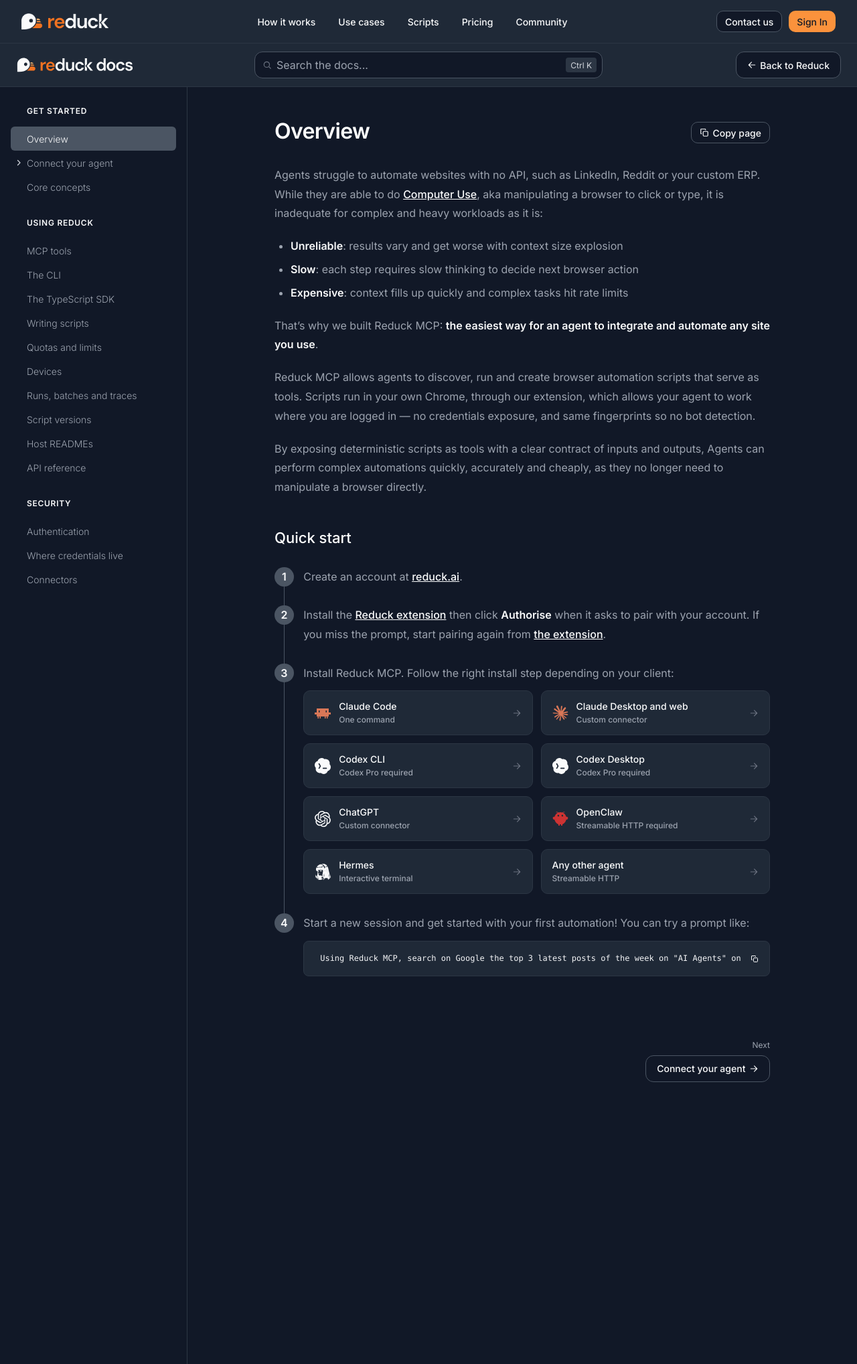
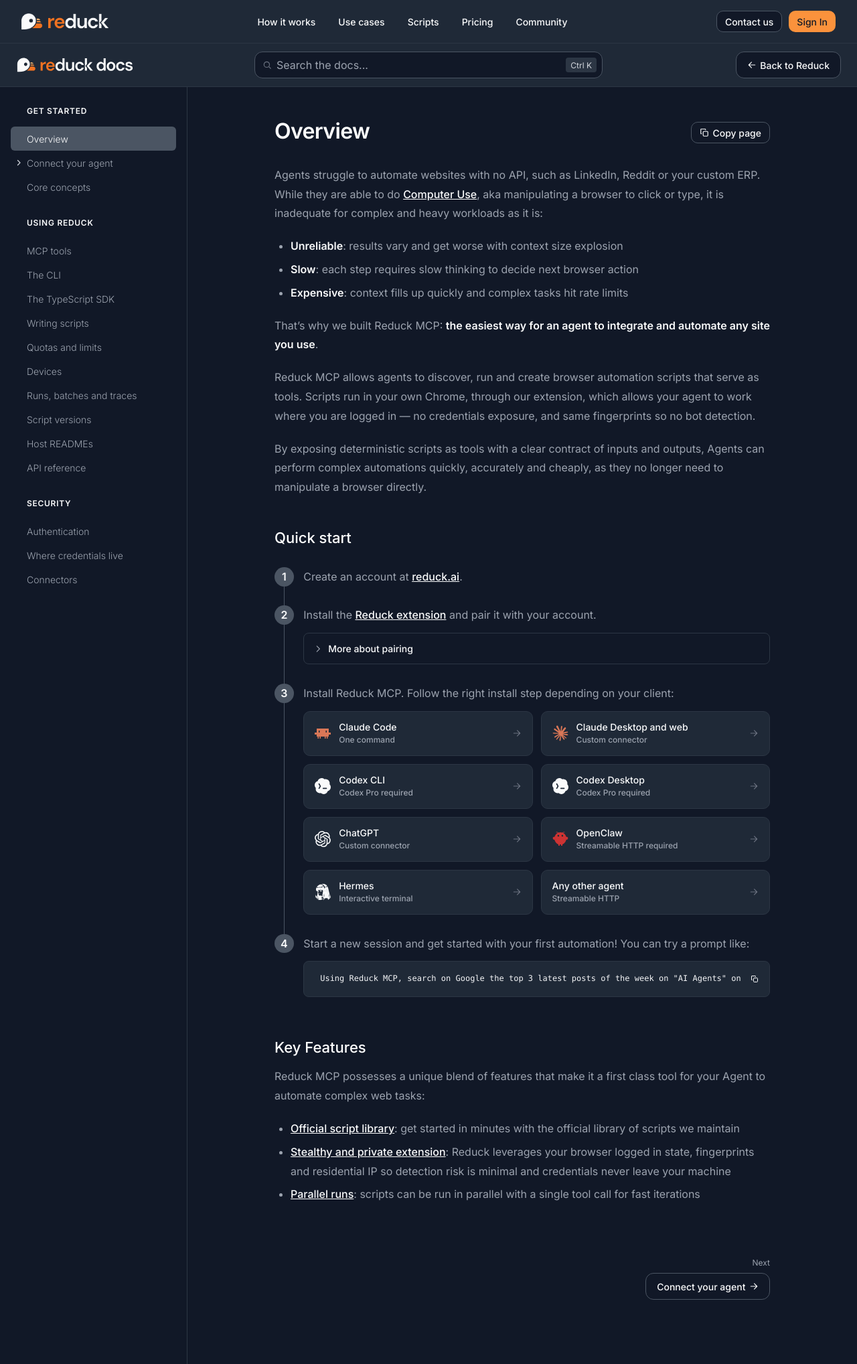
Before and after one commit to conception-ai/docs.reduck.ai, a Jekyll site: the page built from _docs/overview/index.md, in a window 1280 px wide. Shown: the whole page at 67% size. Built offline with Jekyll 4.4.1, drawn with Linux system fonts in a browser that asks for light colours.

Commit message:
feat(docs): fold pairing details under step 2, with a video, and drop the extension page
A `:::details <summary>` group folds prose under one line, and a `::video <uid> <title>` line
renders a Cloudflare Stream player through `_includes/stream.html`, with its VideoObject
declaration. Step 2 of the quick start uses both. The extension page is gone; its one link points
at the Chrome Web Store.

Co-Authored-By: Claude Fable 5.1 <noreply@anthropic.com>

````diff
--- a/_config.yml
+++ b/_config.yml
@@ -6,6 +6,9 @@ url: https://docs.reduck.ai
 app_url: https://reduck.ai
 discord_url: https://discord.gg/reduck
 lang: en
+
+# Where a `::video` line's player is served from — Conception AI's Cloudflare Stream account.
+cloudflare_stream_domain: customer-469wlygs2m99dfwt.cloudflarestream.com
 
 collections:
     docs:
--- a/_docs/overview/index.md
+++ b/_docs/overview/index.md
@@ -20,7 +20,22 @@ By exposing deterministic scripts as tools with a clear contract of inputs and o
 ## Quick start
 
 1. Create an account at [reduck.ai](https://reduck.ai/#signin).
-2. Install the [Reduck extension](https://chromewebstore.google.com/detail/reduck/koccidjchcojlmgkdhibpgjbnhcoopio) then click **Authorise** when it asks to pair with your account. If you miss the prompt, start pairing again from [the extension](/docs/extension).
+2. Install the [Reduck extension](https://chromewebstore.google.com/detail/reduck/koccidjchcojlmgkdhibpgjbnhcoopio) and pair it with your account.
+
+    :::details More about pairing
+    Right after the install, the extension asks to pair with your Reduck account: click
+    **Authorise**. A paired browser is a [device](/docs/devices), and scripts run in it act as
+    you — they inherit the sites you are already signed into, and no password ever reaches
+    Reduck.
+
+    If you missed the prompt, start pairing again from the extension itself:
+
+    ::video de9cf994bb67e90bdecc4e37a450bbb3 Restart pairing from the Reduck extension
+
+    The extension is only needed to run scripts on your own Chrome. To use
+    [managed browsers](/docs/core-concepts#browser) only, skip this step.
+    :::
+
 3. Install Reduck MCP. Follow the right install step depending on your client:
 
     ::tiles-from connect-your-agent
@@ -30,3 +45,11 @@ By exposing deterministic scripts as tools with a clear contract of inputs and o
     ```markdown
     Using Reduck MCP, search on Google the top 3 latest posts of the week on "AI Agents" on LinkedIn. Then return the profiles of potential buyers of B2B AI agents
     ```
+
+## Key Features
+
+Reduck MCP possesses a unique blend of features that make it a first class tool for your Agent to automate complex web tasks:
+
+- **[Official script library](/docs/core-concepts#official-scripts-library)**: get started in minutes with the official library of scripts we maintain
+- **[Stealthy and private extension](/docs/core-concepts#browser)**: Reduck leverages your browser logged in state, fingerprints and residential IP so detection risk is minimal and credentials never leave your machine
+- **[Parallel runs](/docs/core-concepts#runs)**: scripts can be run in parallel with a single tool call for fast iterations
--- a/_includes/blocks.html
+++ b/_includes/blocks.html
@@ -57,6 +57,13 @@
 				</li>
 			{%- endfor -%}
 		</ul>
+	{%- when "details" -%}
+		<details class="docs-details">
+			<summary>{% include icon.html name="chevron-right" %}{{ block.summary }}</summary>
+			<div class="body">{% include blocks.html blocks=block.blocks %}</div>
+		</details>
+	{%- when "video" -%}
+		{% include stream.html id=block.id title=block.title %}
 	{%- else -%}
 		<div class="docs-prose">{{ block.html }}</div>
 	{%- endcase -%}
--- /dev/null
+++ b/_includes/stream.html
@@ -0,0 +1,32 @@
+{%- comment -%}
+  A Cloudflare Stream video, by its id. The player is Stream's own, in an iframe that keeps the
+  16:9 box while the column resizes. With a title it also declares itself to a crawler as a
+  VideoObject; description, uploadDate (YYYY-MM-DD) and duration (ISO 8601, PT1M30S) join that
+  declaration when given, and are left out when not.
+
+  Usage: {% include stream.html id="<uid>" title="…" description="…" uploadDate="…" duration="…" %}
+{%- endcomment -%}
+{%- assign stream = "https://" | append: site.cloudflare_stream_domain | append: "/" | append: include.id -%}
+<div class="stream">
+	<iframe allow="accelerometer; gyroscope; autoplay; encrypted-media; picture-in-picture" allowfullscreen loading="lazy" src="{{ stream }}/watch" title="{{ include.title | default: 'Video' | escape }}"></iframe>
+</div>
+{%- if include.title and include.title != "" %}
+<script type="application/ld+json">
+	{
+		"@context": "https://schema.org",
+		"@type": "VideoObject",
+		"name": {{ include.title | jsonify }},
+		{%- if include.description %}
+		"description": {{ include.description | jsonify }},
+		{%- endif %}
+		{%- if include.uploadDate %}
+		"uploadDate": {{ include.uploadDate | jsonify }},
+		{%- endif %}
+		{%- if include.duration %}
+		"duration": {{ include.duration | jsonify }},
+		{%- endif %}
+		"thumbnailUrl": "{{ stream }}/thumbnails/thumbnail.jpg",
+		"embedUrl": "{{ stream }}/watch"
+	}
+</script>
+{%- endif %}
--- a/_plugins/reduck_docs.rb
+++ b/_plugins/reduck_docs.rb
@@ -11,7 +11,9 @@ require "rouge"
 #
 #   * `:::tabs` / `::tab` — alternatives a reader picks between
 #   * `:::tiles` / `::tile` — a grid of links, each card clickable as a whole
+#   * `:::details <summary>` — prose folded under one line, for the reader who wants more
 #   * `::tiles-from <slug>` — the tiles another page owns, copied in before the page is read
+#   * `::video <uid> <title>` — a Cloudflare Stream video, by its id
 #
 # A page also comes apart into blocks rather than into one string of HTML: a fence, a callout and
 # a run of numbered steps each carry a frame of their own, which they cannot wear while they are
@@ -25,6 +27,7 @@ module ReduckDocs
 		^```([^\n]*)\r?\n(.*?)^```[ \t]*$
 		|^((?:>[^\n]*(?:\r?\n|$))+)
 		|^((?:\d+\.[ \t]+[^\n]*(?:(?:\r?\n[ \t]*)*\r?\n[ \t]+[^\n]*)*(?:\r?\n[ \t]*)*(?:\r?\n|$))+)
+		|^::video[ \t]+([a-f0-9]{32})(?:[ \t]+([^\n]*?))?[ \t]*$
 	/mx
 
 	# Where one numbered item ends and the next begins.
@@ -53,7 +56,8 @@ module ReduckDocs
 		"danger" => "circle-xmark"
 	}.freeze
 
-	GROUP_OPEN = /^:::(tabs|tiles)[ \t]*$/
+	# Only `details` takes a label — the line the group folds under.
+	GROUP_OPEN = /^:::(tabs|tiles|details)(?:[ \t]+(.+?))?[ \t]*$/
 	GROUP_CLOSE = /^:::[ \t]*$/
 	TAB_OPENER = /^::tab[ \t]+(.+?)[ \t]*$/
 	TILE_OPENER = /^::tile[ \t]+(.+?)[ \t]*$/
@@ -96,6 +100,14 @@ module ReduckDocs
 				when "tiles"
 					tiles = tiles_of(segment[:body])
 					tiles.empty? ? prose(slug, segment[:body], out) : out << { "kind" => "tiles", "tiles" => tiles }
+				when "details"
+					# Tiles and fences, but no tabs: folded prose is already one step aside from
+					# the page, and a choice inside it would be a second.
+					out << {
+						"kind" => "details",
+						"summary" => segment[:label].to_s.strip,
+						"blocks" => blocks(slug, segment[:body], allow_tabs: false)
+					}
 				end
 			end
 
@@ -137,7 +149,7 @@ module ReduckDocs
 				if group.nil?
 					if opener
 						flush.call
-						group = { kind: opener[1], lines: [], depth: 1 }
+						group = { kind: opener[1], label: opener[2], lines: [], depth: 1 }
 					else
 						text << line
 					end
@@ -149,7 +161,7 @@ module ReduckDocs
 				end
 
 				if group[:depth].zero?
-					out << { kind: group[:kind], body: group[:lines].join("\n") }
+					out << { kind: group[:kind], label: group[:label], body: group[:lines].join("\n") }
 					group = nil
 				else
 					group[:lines] << line
@@ -157,7 +169,7 @@ module ReduckDocs
 			end
 
 			# A group left open at the end of the page never said where it stops, so it is prose.
-			text.push(":::#{group[:kind]}", *group[:lines]) if group
+			text.push(":::#{group[:kind]} #{group[:label]}".strip, *group[:lines]) if group
 			flush.call
 			out
 		end
@@ -172,7 +184,12 @@ module ReduckDocs
 				push_html(slug, markdown[cursor...match.begin(0)], out)
 				cursor = match.end(0)
 
-				info, fenced, quote, steps = match.captures
+				info, fenced, quote, steps, video, title = match.captures
+
+				if video
+					out << { "kind" => "video", "id" => video, "title" => title.to_s.strip }
+					next
+				end
 
 				if quote
 					quoted = quote.gsub(/^>[ \t]?/, "").strip
@@ -466,6 +483,8 @@ module ReduckDocs
 			when "code" then [block["code"]]
 			when "tabs" then block["tabs"].flat_map { |tab| [tab["label"], *tab["blocks"].flat_map { |inner| strings(inner) }] }
 			when "tiles" then block["tiles"].flat_map { |tile| [tile["label"], tile["note"]] }
+			when "details" then [block["summary"], *block["blocks"].flat_map { |inner| strings(inner) }]
+			when "video" then [block["title"]]
 			else []
 			end
 		end
--- a/assets/css/docs.css
+++ b/assets/css/docs.css
@@ -711,12 +711,73 @@ ol.steps > li {
 
 /* A block under a step's lead line: set off from the line above it, and flush with the step's
    own bottom edge so the rail's spacing is the list's and not the block's. */
-.steps > li > :is(.code-block, .banner, .docs-tiles, .docs-prose) {
+.steps > li > :is(.code-block, .banner, .docs-tiles, .docs-prose, .docs-details, .stream) {
 	margin-top: 12px;
 }
 
-.steps > li > :is(.code-block, .banner, .docs-tiles, .docs-prose):last-child {
+.steps > li > :is(.code-block, .banner, .docs-tiles, .docs-prose, .docs-details, .stream):last-child {
 	margin-bottom: 0;
+}
+
+/* ---------------------------------------------------------------- folded prose */
+
+.docs-details {
+	border: 1px solid var(--color-grey-700);
+	border-radius: 8px;
+	margin: 0 0 20px;
+}
+
+.docs-details > summary {
+	align-items: center;
+	color: var(--color-grey-50);
+	cursor: pointer;
+	display: flex;
+	font-size: var(--font-size-body);
+	font-weight: 500;
+	gap: 8px;
+	list-style: none;
+	padding: 10px 14px;
+}
+
+.docs-details > summary::-webkit-details-marker {
+	display: none;
+}
+
+.docs-details > summary .icon {
+	color: var(--color-grey-400);
+	flex-shrink: 0;
+	height: 14px;
+	transition: rotate 150ms;
+	width: 14px;
+}
+
+.docs-details[open] > summary .icon {
+	rotate: 90deg;
+}
+
+.docs-details > .body {
+	padding: 4px 14px 14px;
+}
+
+.docs-details > .body > :last-child {
+	margin-bottom: 0;
+}
+
+/* ---------------------------------------------------------------- a video */
+
+.stream {
+	aspect-ratio: 16 / 9;
+	background: var(--color-grey-800);
+	border-radius: 8px;
+	margin: 0 0 20px;
+	overflow: hidden;
+}
+
+.stream iframe {
+	border: 0;
+	display: block;
+	height: 100%;
+	width: 100%;
 }
 
 .docs-prose .code-block {
````
Also changed, not shown: README.md (+19 -0 lines), _docs/devices/index.md (+1 -1 lines).
